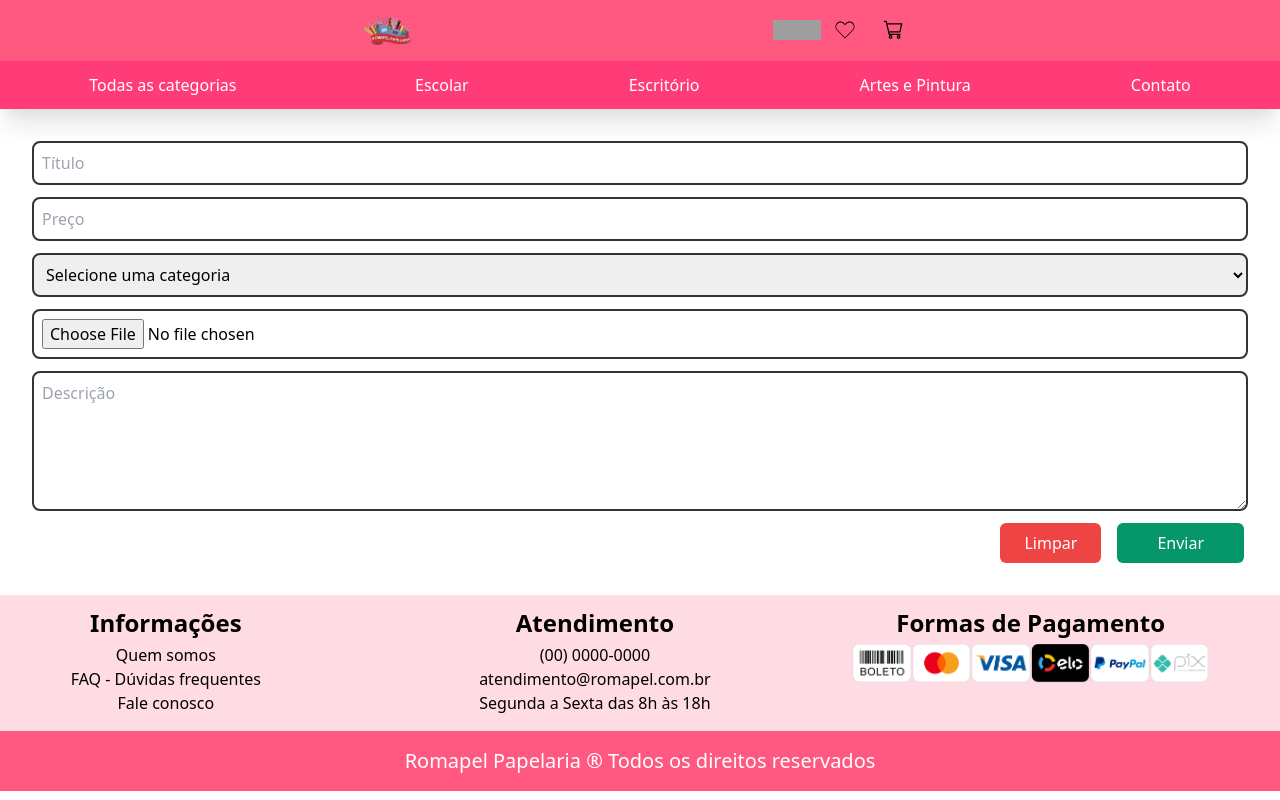
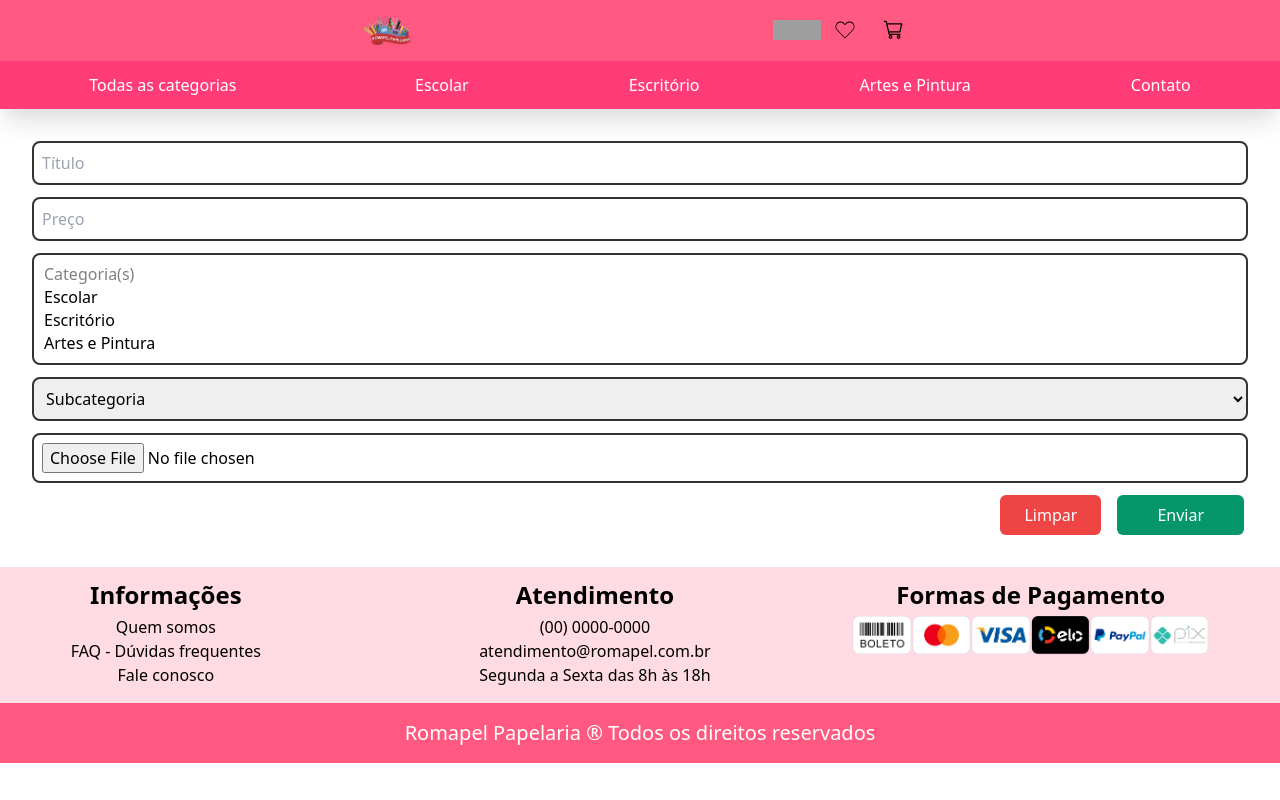
Before and after one commit to cristianebeel/fatec-projeto-integrador-2, a Nuxt app: page /admin/novo-produto in a window 1280 px wide. Built offline with nearby package versions, Linux system fonts and the light colour scheme; no server answers; grey boxes are pictures that could not be loaded.

Commit message:
Adicionando conexão para cadastrar produtos

```diff
--- a/pages/admin/novo-produto.vue
+++ b/pages/admin/novo-produto.vue
@@ -3,11 +3,16 @@
         <span v-if="waiting" class="mt-6">Aguarde...</span>
         <template v-else>
             <form class="p-8 flex flex-col gap-3 w-full" @submit.prevent="addProduct">
-                <input v-model="title" type="text" placeholder="Título" class="w-full">
-                <input v-model="price" type="text" placeholder="Preço" class="w-1/3">
-                <select v-model="category">
-                    <option value="" selected="selected" disabled
-                        classs="w-1/2">Selecione uma categoria</option>
+                <input v-model="title" type="text" placeholder="Título">
+                <input v-model="price" type="text" placeholder="Preço">
+                <select v-model="category" name="category" multiple>
+                    <option value="" disabled>Categoria(s)</option>
+                    <option value="escolar">Escolar</option>
+                    <option value="escritorio">Escritório</option>
+                    <option value="arte">Artes e Pintura</option>
+                </select>
+                <select v-model="subcategory" name="subcategory">
+                    <option value="" disabled selected>Subcategoria</option>
                     <option value="agenda">Agenda</option>
                     <option value="escrita">Escrita</option>
                     <option value="estojo">Estojo</option>
@@ -17,7 +22,6 @@
                     <option value="planner">Planner</option>
                 </select>
                 <input type="file" id="upload">
-                <textarea v-model="description" type="text" rows="5" placeholder="Descrição" />
                 <div class="flex justify-end gap-4 mx-1">
                     <button type="reset" class="py-2 px-6 text-white bg-red-500 rounded-md
                         hover:bg-red-600 focus:bg-red-700 focus:outline-none"
@@ -49,19 +53,27 @@ input, select, textarea{
 import io from 'socket.io-client'
 
 export default {
+    name: 'novo-produto',
+    props: {
+        categoria: {
+            type: String,
+            default: ''
+        }
+    },
+
     data(){
         return{
             waiting: false,
             title: '',
             price: '',
             category: '',
-            description: '',
+            subcategory: '',
             products: []
         }
     },
 
     mounted(){
-        const socket = io('http://localhost:8080')
+        const socket = io('https://fatec-herois-resistencia.herokuapp.com')
 
         socket.on('product-created', created => {
             this.products.push(created)
@@ -71,9 +83,9 @@ export default {
     async fetch(){
         try{
             this.waiting = true
-            this.products = await this.$axios.$get('http://localhost:8080/products')
+            this.products = await this.$axios.$get('https://fatec-herois-resistencia.herokuapp.com/products')
         }catch{
-            alert('Ops! Parece que deu erro...')
+            alert('Ops! Erro de conexão.')
         }finally{
             this.waiting = false
         }
@@ -84,14 +96,14 @@ export default {
             try{
                 this.waiting = true
                 const image = `~/assets/img/produtos/${upload.files[0].name}`
-                const product = { title: this.title, price: this.price, description: this.description,
-                    category: this.category, image: image }
+                const product = { title: this.title, price: this.price, category: this.category,
+                    subcategory: this.subcategory,  image: image }
 
-                await this.$axios.$post(`http://localhost:8080/products`, product)
+                await this.$axios.$post(`https://fatec-herois-resistencia.herokuapp.com/products`, product)
                 this.title = ''
                 this.price = ''
                 this.category = ''
-                this.description = ''
+                this.subcategory = ''
             }catch{
                 alert('Erro ao cadastrar produto.')
             }finally{
```
